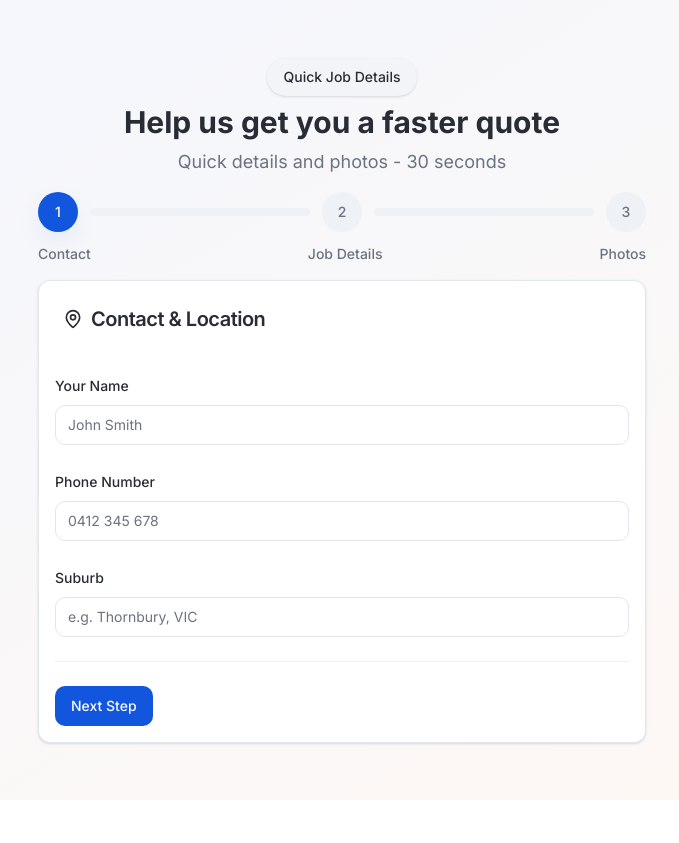
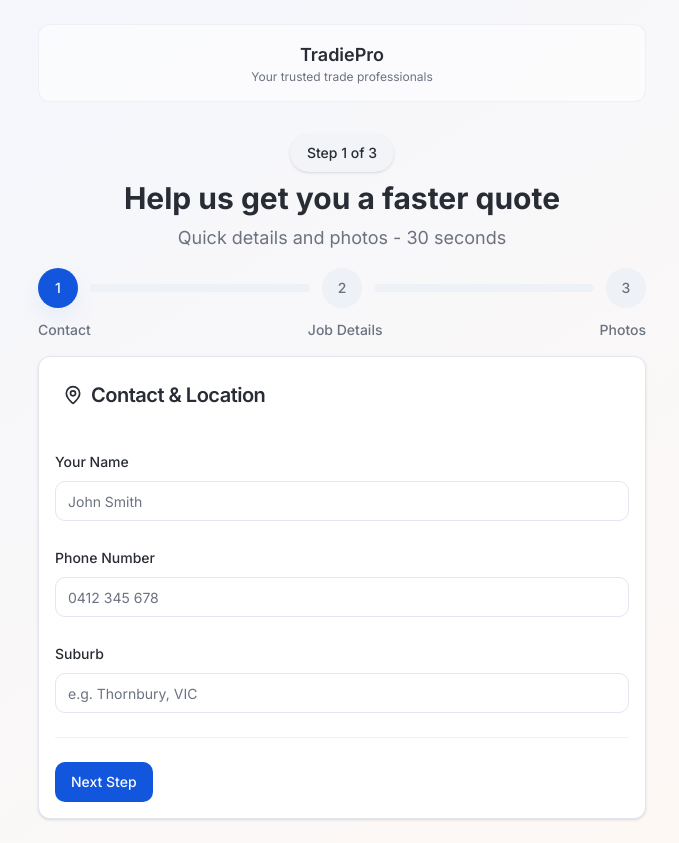
Before and after one commit to melon-hub/tradie-textback, a React (Vite) app: page /intake in a window 1280 px wide. Shown: the whole page, without its empty margins (298-977 px from the left). Before the commit the page ends 800 px from the top, so only its background shows below. Built offline with nearby package versions, Linux system fonts and the light colour scheme.

Commit message:
Refactor Intake page
Implement option 3 for "Quick Job Details" duplication and add a company logo banner for branding on the Intake page.

```diff
--- a/src/pages/Intake.tsx
+++ b/src/pages/Intake.tsx
@@ -66,9 +66,17 @@ const Intake = () => {
     <div className="min-h-screen bg-gradient-to-br from-primary/5 to-accent/5 flex flex-col sm:block">
       <div className="flex-1 sm:flex-none sm:min-h-screen flex items-center justify-center py-4 sm:py-6 lg:py-4 xl:py-6">
         <div className="container mx-auto container-padding max-w-2xl w-full">
+          {/* Company Banner */}
+          <div className="text-center mb-6 lg:mb-8">
+            <div className="bg-card/50 backdrop-blur-sm border border-border/50 rounded-lg p-4 mb-4">
+              <h2 className="text-lg font-semibold text-foreground">TradiePro</h2>
+              <p className="text-xs text-muted-foreground">Your trusted trade professionals</p>
+            </div>
+          </div>
+
           <div className="text-center space-y-3 lg:space-y-2 mb-6 lg:mb-4 fade-in-up">
             <Badge variant="secondary" className="px-4 py-2 text-sm font-medium shadow-sm">
-              Quick Job Details
+              Step {step} of 3
             </Badge>
             <h1 className="text-xl sm:text-2xl lg:text-3xl font-bold leading-tight">
               Help us get you a faster quote
```
